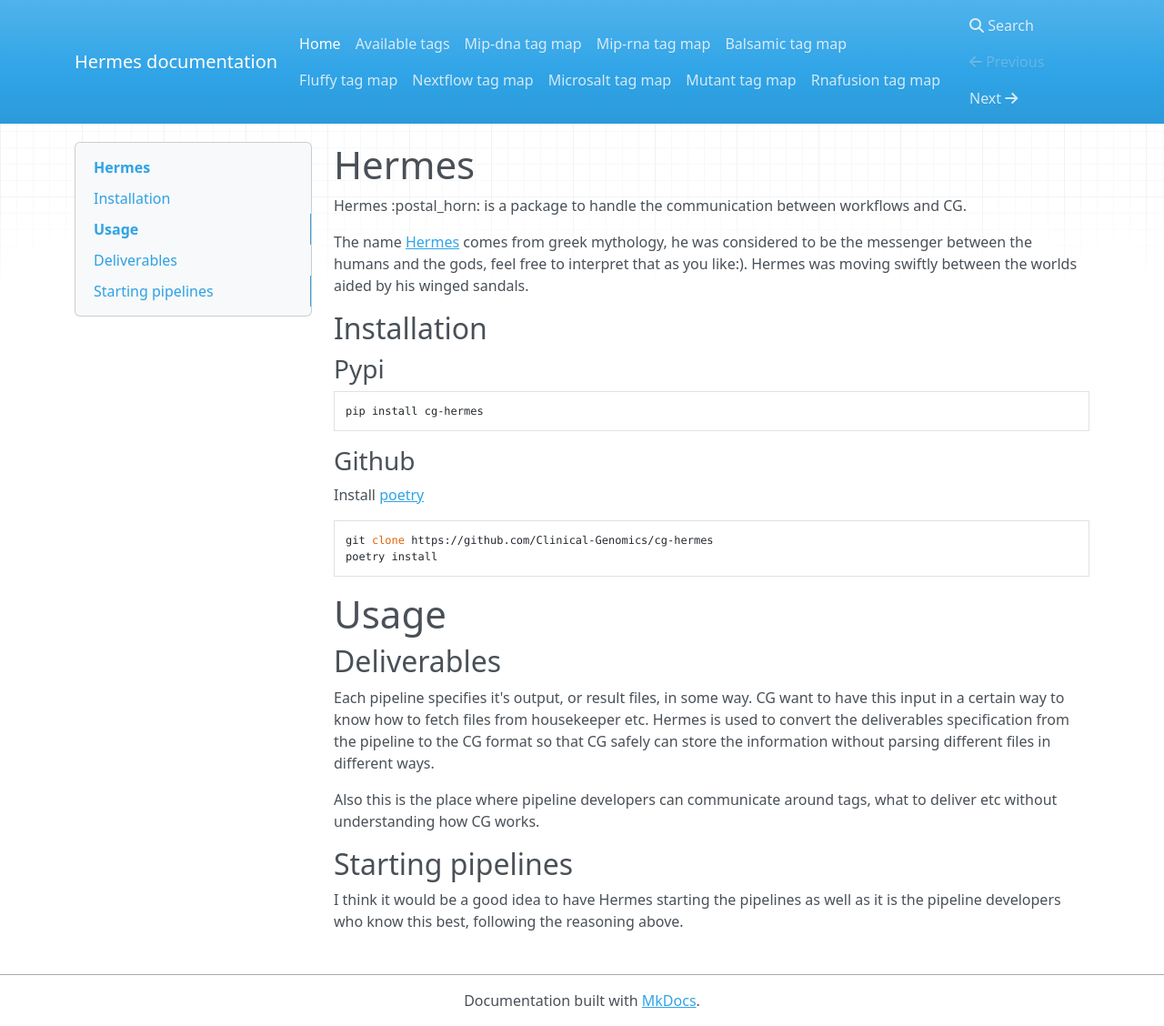
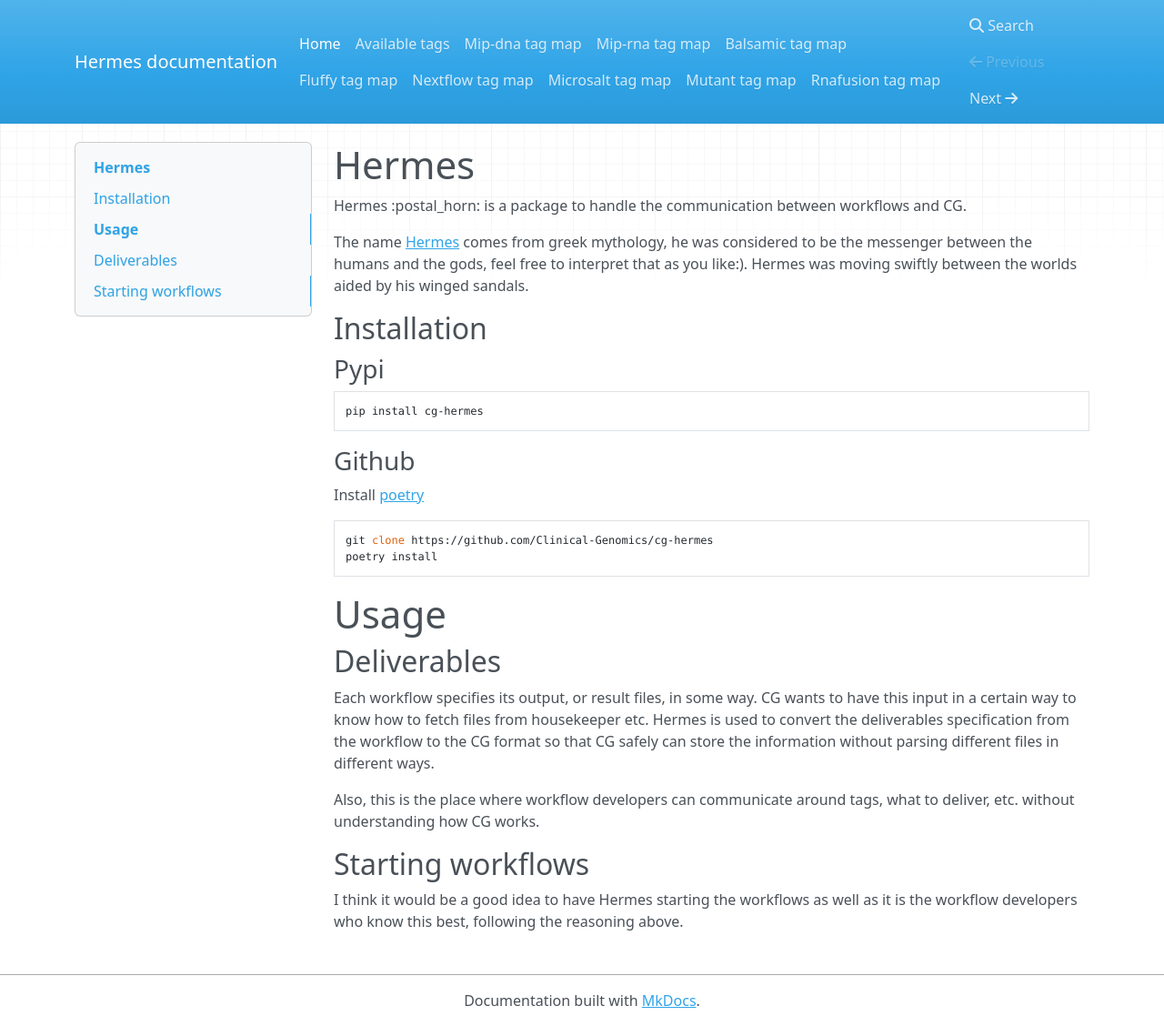
Before and after one commit to Clinical-Genomics/hermes, an MkDocs documentation site: the page built from docs/index.md, in a window 1280 px wide and 1128 px high. Shown: the whole window at 91% size. Built offline with MkDocs 1.6.1, drawn with Linux system fonts in a browser that asks for light colours; nearby versions of some CDN libraries.

Commit message:
feat(pipeline): Refactor to workflow

```diff
--- a/docs/index.md
+++ b/docs/index.md
@@ -25,13 +25,13 @@ poetry install
 
 ## Deliverables
 
-Each pipeline specifies it's output, or result files, in some way. CG want to have this input in a certain way to know how to fetch files from housekeeper etc. Hermes is used to convert the deliverables specification from the pipeline to the CG format so that CG safely can store the information without parsing different files in different ways.
+Each workflow specifies its output, or result files, in some way. CG wants to have this input in a certain way to know how to fetch files from housekeeper etc. Hermes is used to convert the deliverables specification from the workflow to the CG format so that CG safely can store the information without parsing different files in different ways.
 
-Also this is the place where pipeline developers can communicate around tags, what to deliver etc without understanding how CG works.
+Also, this is the place where workflow developers can communicate around tags, what to deliver, etc. without understanding how CG works.
 
-## Starting pipelines
+## Starting workflows
 
-I think it would be a good idea to have Hermes starting the pipelines as well as it is the pipeline developers who know this best, following the reasoning above.
+I think it would be a good idea to have Hermes starting the workflows as well as it is the workflow developers who know this best, following the reasoning above.
 
 [hermes-name]: https://en.wikipedia.org/wiki/Hermes
 [poetry]: https://python-poetry.org/docs/#installation
```
Also changed, not shown: 2 other files.
